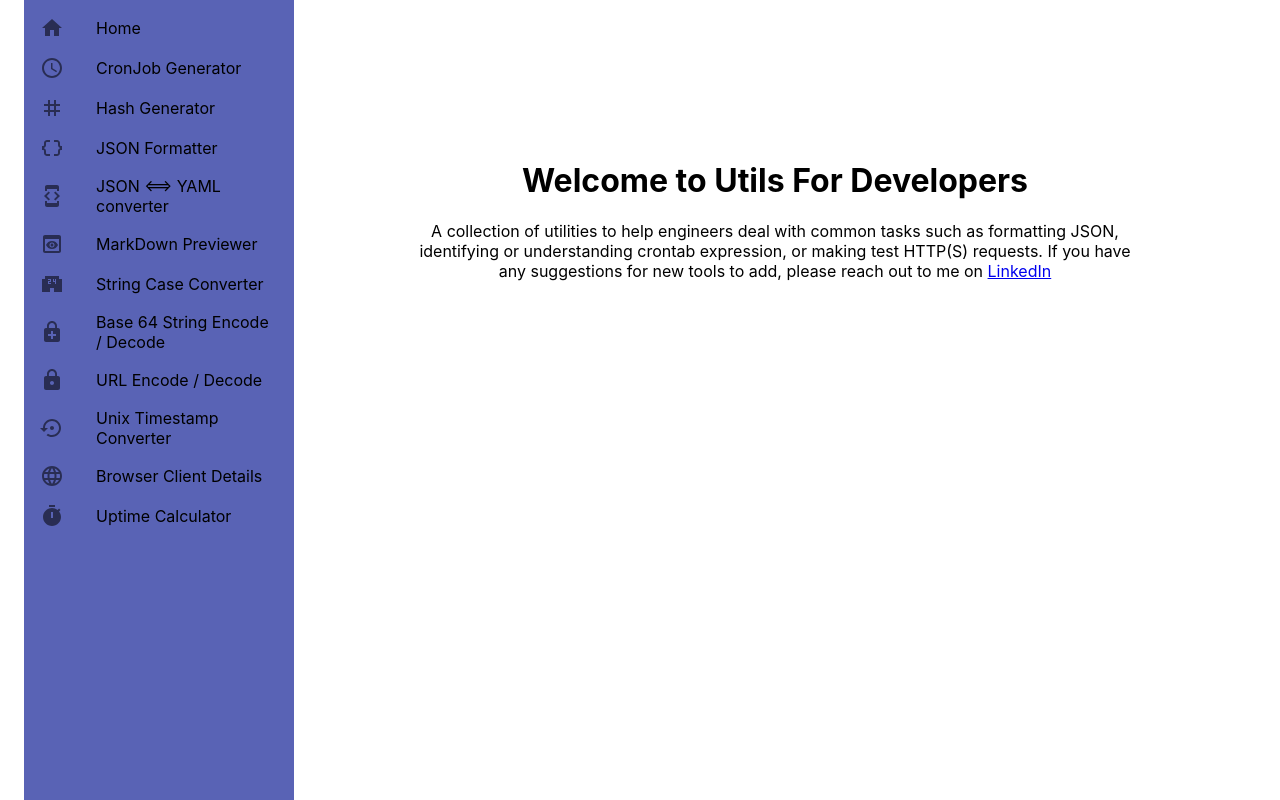
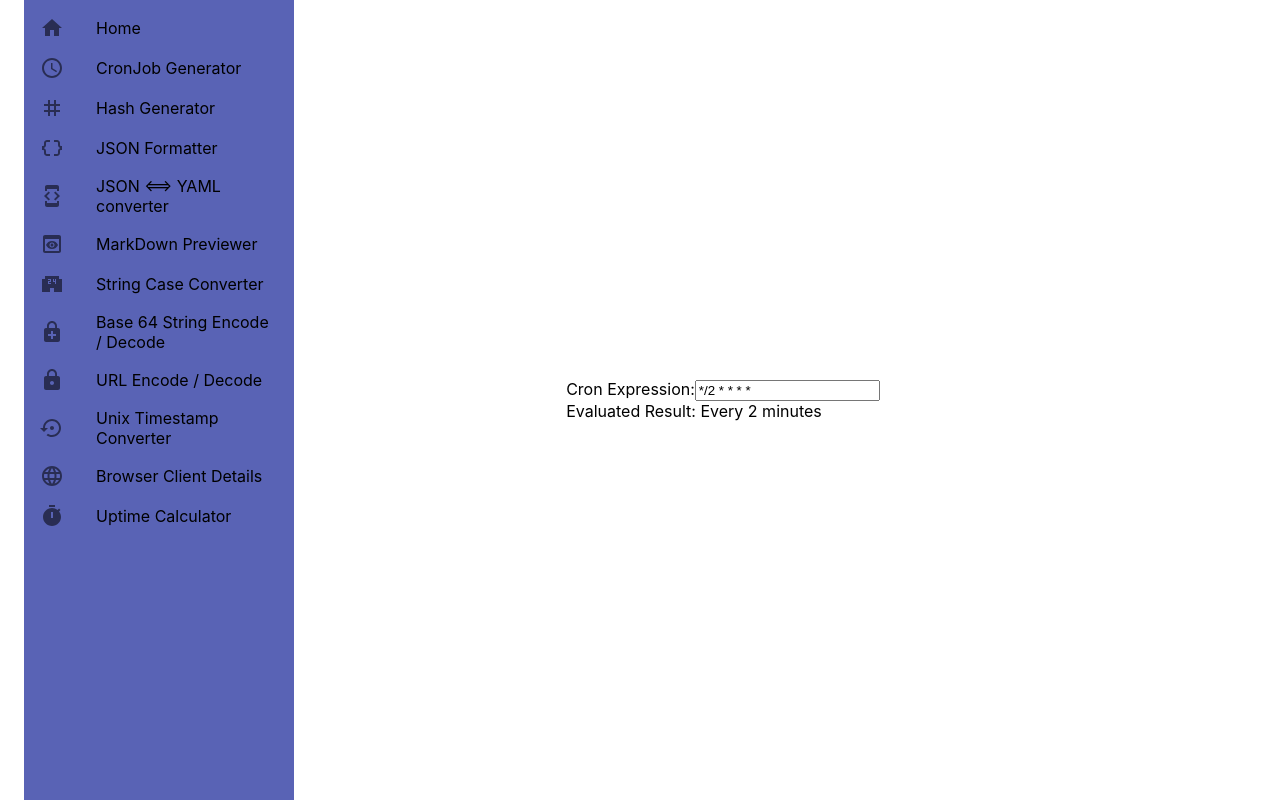
Before and after one commit to VenothA01/ecomm-ms, a React (Create React App) app in the folder venoth-dev-util/: page /CronJobGenerator in a window 1280 px wide. Shown: the top 800 px of the page. Built offline with nearby package versions, Linux system fonts and the light colour scheme.

Commit message:
corrected styling for cron-generator component

```diff
--- a/venoth-dev-util/src/App.js
+++ b/venoth-dev-util/src/App.js
@@ -20,7 +20,7 @@ function App() {
     <BrowserRouter>
     <Routes>
           <Route index element={<WelcomeMessage />} />
-          <Route path="blogs" element={<CronExpressionGenerator />} />
+          <Route path="CronJobGenerator" element={<CronExpressionGenerator />} />
           <Route path="contact" element={<WelcomeMessage />} />
           <Route path="*" element={<WelcomeMessage />} />
     </Routes>
--- a/venoth-dev-util/src/components/container/container.css
+++ b/venoth-dev-util/src/components/container/container.css
@@ -2,5 +2,6 @@
     display: flex;
     flex-direction: row;
     color: black;
-    /* padding-right: 10%; */
+    height: 100vh;
+    padding-right: 10%;
 }
--- /dev/null
+++ b/venoth-dev-util/src/components/cron/CronGenerator.css
@@ -0,0 +1,7 @@
+#cron-component{
+    /* background-color: blue; */
+    display: 'flex';
+    flex-direction: column;
+    padding: 10%;
+    margin: auto
+}
--- a/venoth-dev-util/src/components/cron/CronGenerator.js
+++ b/venoth-dev-util/src/components/cron/CronGenerator.js
@@ -1,7 +1,7 @@
 import React, { useState } from 'react';
 import { Container } from '@mui/material';
 import BasicList from '../SideMenu';
-import '../../components/Home/home.css'
+import '../../components/cron/CronGenerator.css'
 import cronstrue from 'cronstrue';
 
 const CronExpressionGenerator = () => {
@@ -25,7 +25,8 @@ const CronExpressionGenerator = () => {
     <div>
     <Container id='main' maxWidth='100vw'>
     <BasicList />
-      <div>
+      <div id="cron-component">
+        <div>
         <label>Cron Expression:</label>
         <input
           type="text"
@@ -33,9 +34,10 @@ const CronExpressionGenerator = () => {
           onChange={handleInputChange}
           placeholder="Enter cron expression"
         />
-
-        <label>Evaluated Result:</label>
-        <p>{evaluatedResult}</p>
+        </div>
+        <div>
+        <label>Evaluated Result: {evaluatedResult}</label>
+        </div>
       </div>
     </Container>
     </div>
```
